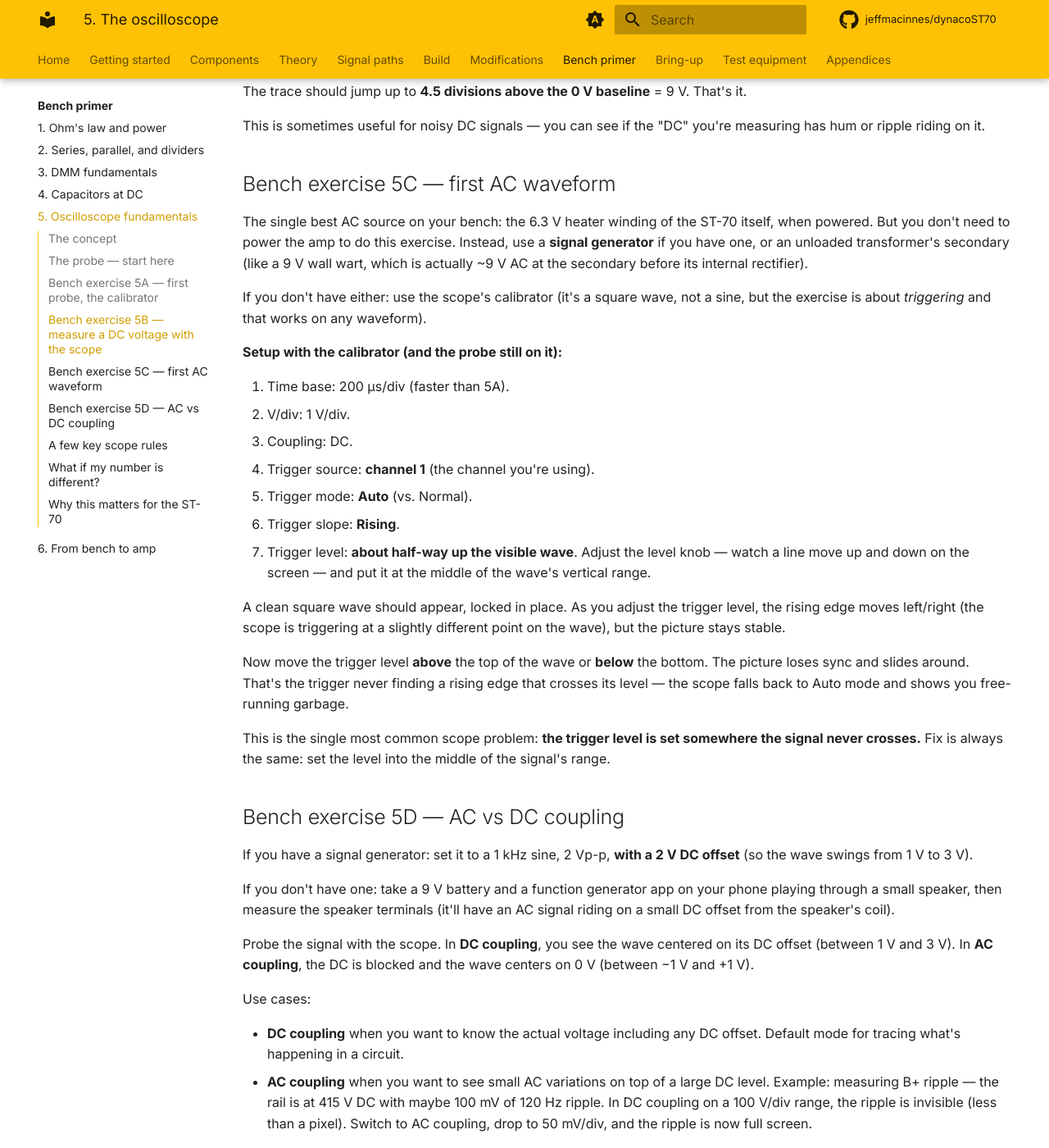
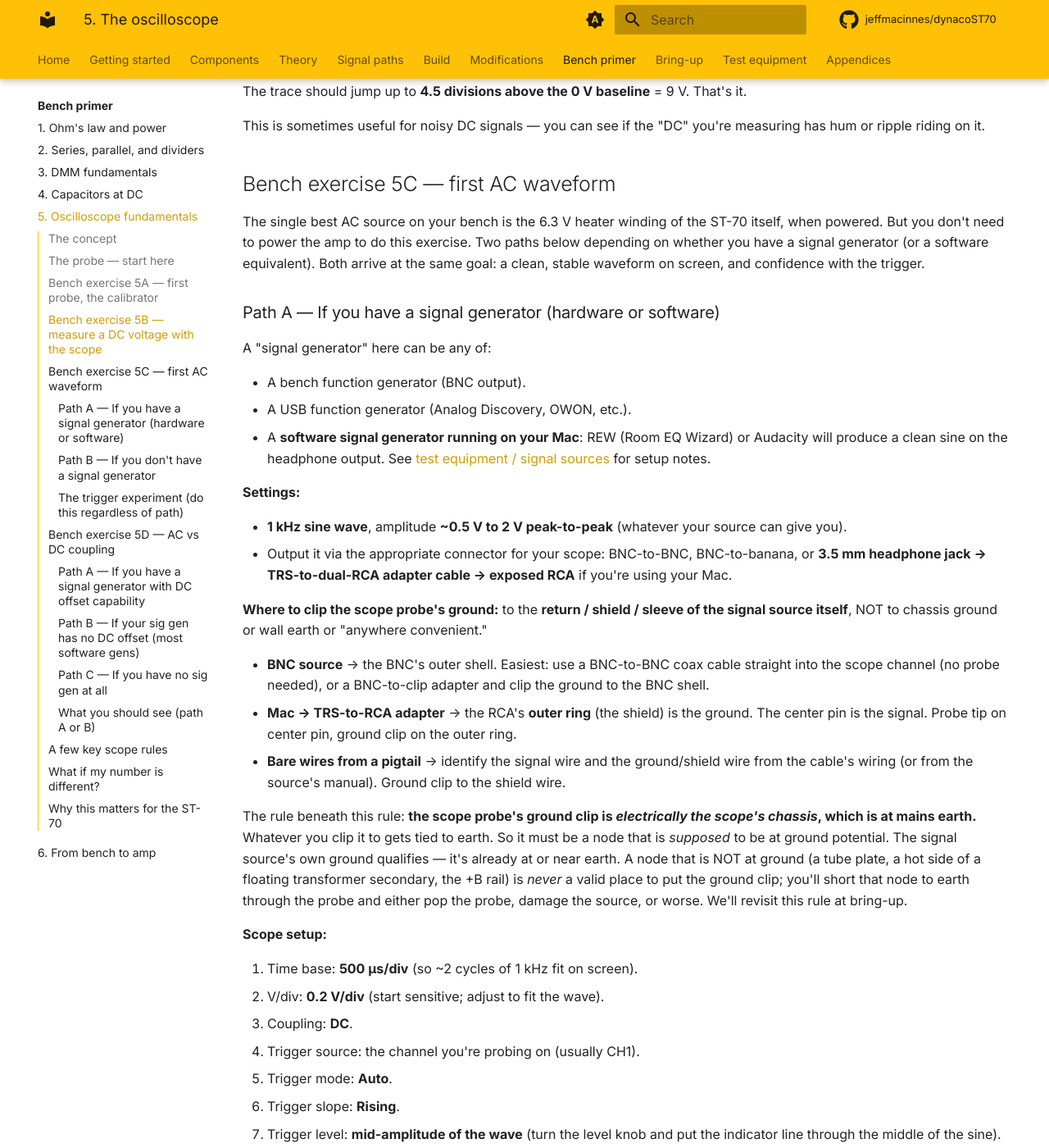
Before and after one commit to jeffmacinnes/dynacoST70, an MkDocs documentation site: the page built from docs/bench-primer/05-oscilloscope-fundamentals.md, in a window 1280 px wide and 1400 px high, scrolled down 1892 px. Shown: the whole window at 82% size. Built offline with MkDocs 1.6.1 and Material for MkDocs 9.7.7, drawn with Linux system fonts in a browser that asks for light colours; comment, search, counter and statistics services are not loaded; some of the changed text lies outside the part shown.

Commit message:
Bench primer 5C/5D: split sig-gen vs no-sig-gen paths, document ground clip
5C — First AC waveform:
  - Path A (has sig gen, hardware or software via Mac): cable/adapter
    notes, scope setup, and the new "where to clip the probe ground"
    section spelling out BNC shell / RCA outer ring / shield-wire
    cases. Includes the broader "clip = mains earth" safety rule that
    repeats at bring-up.
  - Path B (no sig gen): use the scope's calibration output.
  - Common trigger experiment afterward, regardless of path.

5D — AC vs DC coupling:
  - Path A (sig gen with DC offset).
  - Path B (sig gen without DC offset): tiny adder circuit on the
    breadboard using a 10 µF cap, a 100 kΩ resistor, and a 9V battery
    to ride the AC on a +9V DC offset.
  - Path C (no sig gen): skip, with a forward reference to B+ ripple
    measurement at bring-up.

Co-Authored-By: Claude Opus 4.7 (1M context) <noreply@anthropic.com>

```diff
--- a/docs/bench-primer/05-oscilloscope-fundamentals.md
+++ b/docs/bench-primer/05-oscilloscope-fundamentals.md
@@ -60,33 +60,98 @@ This is sometimes useful for noisy DC signals — you can see if the "DC" you're
 
 ## Bench exercise 5C — first AC waveform
 
-The single best AC source on your bench: the 6.3 V heater winding of the ST-70 itself, when powered. But you don't need to power the amp to do this exercise. Instead, use a **signal generator** if you have one, or an unloaded transformer's secondary (like a 9 V wall wart, which is actually ~9 V AC at the secondary before its internal rectifier).
+The single best AC source on your bench is the 6.3 V heater winding of the ST-70 itself, when powered. But you don't need to power the amp to do this exercise. Two paths below depending on whether you have a signal generator (or a software equivalent). Both arrive at the same goal: a clean, stable waveform on screen, and confidence with the trigger.
 
-If you don't have either: use the scope's calibrator (it's a square wave, not a sine, but the exercise is about *triggering* and that works on any waveform).
+### Path A — If you have a signal generator (hardware or software)
 
-**Setup with the calibrator (and the probe still on it):**
+A "signal generator" here can be any of:
 
-1. Time base: 200 µs/div (faster than 5A).
-2. V/div: 1 V/div.
-3. Coupling: DC.
-4. Trigger source: **channel 1** (the channel you're using).
-5. Trigger mode: **Auto** (vs. Normal).
+- A bench function generator (BNC output).
+- A USB function generator (Analog Discovery, OWON, etc.).
+- A **software signal generator running on your Mac**: REW (Room EQ Wizard) or Audacity will produce a clean sine on the headphone output. See [test equipment / signal sources](../test-equipment/index.md) for setup notes.
+
+**Settings:**
+
+- **1 kHz sine wave**, amplitude **~0.5 V to 2 V peak-to-peak** (whatever your source can give you).
+- Output it via the appropriate connector for your scope: BNC-to-BNC, BNC-to-banana, or **3.5 mm headphone jack → TRS-to-dual-RCA adapter cable → exposed RCA** if you're using your Mac.
+
+**Where to clip the scope probe's ground:** to the **return / shield / sleeve of the signal source itself**, NOT to chassis ground or wall earth or "anywhere convenient."
+
+- **BNC source** → the BNC's outer shell. Easiest: use a BNC-to-BNC coax cable straight into the scope channel (no probe needed), or a BNC-to-clip adapter and clip the ground to the BNC shell.
+- **Mac → TRS-to-RCA adapter** → the RCA's **outer ring** (the shield) is the ground. The center pin is the signal. Probe tip on center pin, ground clip on the outer ring.
+- **Bare wires from a pigtail** → identify the signal wire and the ground/shield wire from the cable's wiring (or from the source's manual). Ground clip to the shield wire.
+
+The rule beneath this rule: **the scope probe's ground clip is *electrically the scope's chassis*, which is at mains earth.** Whatever you clip it to gets tied to earth. So it must be a node that is *supposed* to be at ground potential. The signal source's own ground qualifies — it's already at or near earth. A node that is NOT at ground (a tube plate, a hot side of a floating transformer secondary, the +B rail) is *never* a valid place to put the ground clip; you'll short that node to earth through the probe and either pop the probe, damage the source, or worse. We'll revisit this rule at bring-up.
+
+**Scope setup:**
+
+1. Time base: **500 µs/div** (so ~2 cycles of 1 kHz fit on screen).
+2. V/div: **0.2 V/div** (start sensitive; adjust to fit the wave).
+3. Coupling: **DC**.
+4. Trigger source: the channel you're probing on (usually CH1).
+5. Trigger mode: **Auto**.
 6. Trigger slope: **Rising**.
-7. Trigger level: **about half-way up the visible wave**. Adjust the level knob — watch a line move up and down on the screen — and put it at the middle of the wave's vertical range.
+7. Trigger level: **mid-amplitude of the wave** (turn the level knob and put the indicator line through the middle of the sine).
 
-A clean square wave should appear, locked in place. As you adjust the trigger level, the rising edge moves left/right (the scope is triggering at a slightly different point on the wave), but the picture stays stable.
+A clean, stable sine should lock in place. Confirm: amplitude matches what the generator is set to (within probe ratio); period is 1 ms (1 / 1 kHz); 2 cycles visible. Then proceed to **the trigger experiment** below.
 
-Now move the trigger level **above** the top of the wave or **below** the bottom. The picture loses sync and slides around. That's the trigger never finding a rising edge that crosses its level — the scope falls back to Auto mode and shows you free-running garbage.
+### Path B — If you don't have a signal generator
+
+Use the scope's built-in **calibration output** as the test signal. It's a square wave (typically 1 kHz, a few hundred mV to 5 Vp-p — check your scope's spec), but that's perfectly fine for the trigger exercise — triggering works on any waveform with a clean crossing.
+
+The probe should already be on the calibrator from exercise 5A. If not: probe tip on the calibration test point, ground clip on the chassis ground tab next to it.
+
+**Scope setup:**
+
+1. Time base: **200 µs/div**.
+2. V/div: **1 V/div**.
+3. Coupling: **DC**.
+4. Trigger source: the channel you're probing.
+5. Trigger mode: **Auto**.
+6. Trigger slope: **Rising**.
+7. Trigger level: **mid-amplitude of the wave**.
+
+A clean square wave should lock in place. Now proceed to **the trigger experiment**.
+
+### The trigger experiment (do this regardless of path)
+
+With the wave locked stable, slowly adjust the **trigger level** knob. Watch the indicator line move up and down across the wave; the picture stays still but the rising edge shifts left or right because the scope is triggering at a slightly different point on the same wave each sweep.
+
+Now move the trigger level **above the top** of the wave (or **below the bottom**). The picture loses sync and slides around. That's the trigger never finding a rising edge that crosses its level — the scope falls back to Auto mode and shows you free-running garbage.
 
 This is the single most common scope problem: **the trigger level is set somewhere the signal never crosses.** Fix is always the same: set the level into the middle of the signal's range.
 
 ## Bench exercise 5D — AC vs DC coupling
 
-If you have a signal generator: set it to a 1 kHz sine, 2 Vp-p, **with a 2 V DC offset** (so the wave swings from 1 V to 3 V).
+Goal: see what AC coupling actually *does* by comparing the same signal on both settings. You need a signal that has an AC component riding on a DC offset.
 
-If you don't have one: take a 9 V battery and a function generator app on your phone playing through a small speaker, then measure the speaker terminals (it'll have an AC signal riding on a small DC offset from the speaker's coil).
+### Path A — If you have a signal generator with DC offset capability
 
-Probe the signal with the scope. In **DC coupling**, you see the wave centered on its DC offset (between 1 V and 3 V). In **AC coupling**, the DC is blocked and the wave centers on 0 V (between −1 V and +1 V).
+Bench function generators and most software signal generators include a DC offset control.
+
+- **Settings:** 1 kHz sine, 2 Vp-p, **with a 2 V DC offset** (the wave swings from +1 V to +3 V).
+- Probe the source the same way as 5C (signal at the source, ground clip on the source's ground/shield).
+
+### Path B — If your sig gen has no DC offset (most software gens)
+
+Build a tiny adder circuit on the breadboard that sums a software-generated AC signal with a DC source from a battery.
+
+- Software gen produces an AC sine on the Mac's headphone output.
+- Run the signal through a **10 µF film cap** (or any non-electrolytic, the polarity doesn't matter), then to your breadboard node X.
+- Tie node X through a **100 kΩ resistor** to a fresh **9 V battery's +** terminal. Tie the **battery's −** terminal to the same ground as the signal generator (Mac audio sleeve).
+- Probe node X with the scope.
+
+That circuit gives you the AC signal centered on a non-zero DC level — about **+9 V offset** with the AC riding on top. The 100 kΩ + 10 µF pair is a high-pass filter from the AC source side and a "DC injection" from the battery side; node X averages the two.
+
+### Path C — If you have no sig gen at all
+
+Skip 5D's quantitative exploration for now and read on. The concept is straightforward enough to grok without a personal demo, and you'll see AC vs DC coupling in action at bring-up when you measure B+ ripple (described below). If you want to try something approximate, use the scope's calibrator (a square wave) and watch how AC coupling shifts its average to zero — the square's DC offset to ground goes away in AC mode.
+
+### What you should see (path A or B)
+
+In **DC coupling**, the wave sits centered on its DC offset (between +1 V and +3 V for path A, or between roughly +8 V and +10 V for path B). The whole wave is shifted up by the offset.
+
+In **AC coupling**, the DC is blocked at the scope's input by an internal series capacitor, and the wave centers on **0 V** (between −1 V and +1 V for path A, between −1 V and +1 V for path B — the offset goes away, leaving only the AC swing).
 
 Use cases:
 
```
